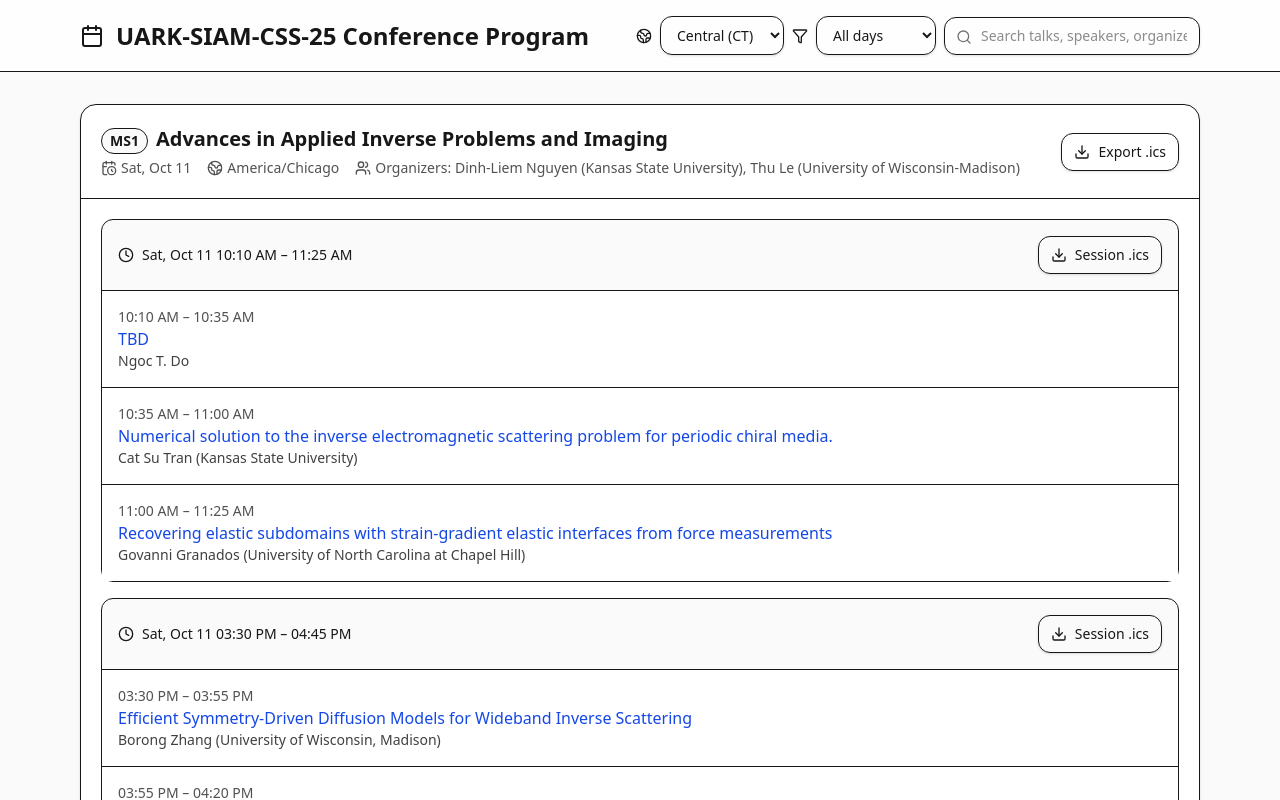
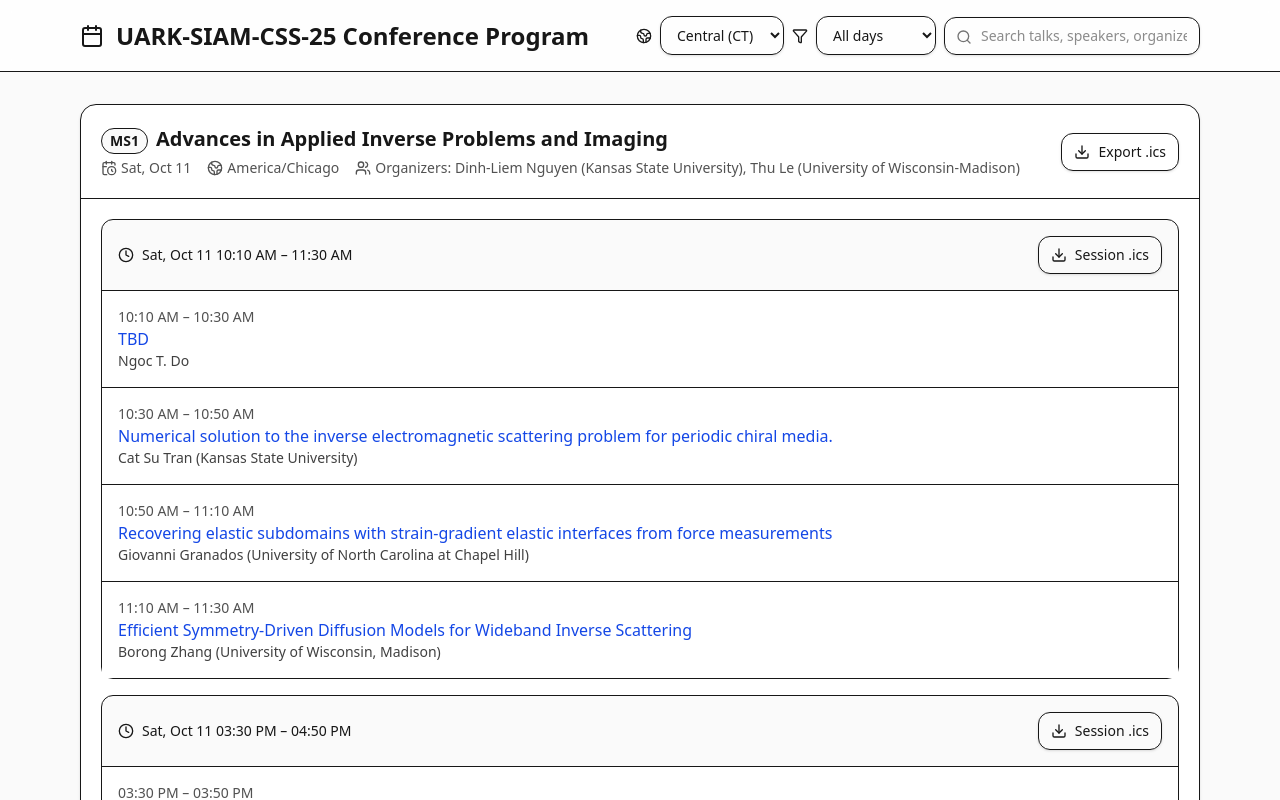
Before and after one commit to SIAM-UARK/UARK-SIAM-CSS-25, a React (Vite) app: page /#/ in a window 1280 px wide. Shown: the top 800 px of the page. Built offline with nearby package versions, Linux system fonts and the light colour scheme.

Commit message:
MS1: update schedule to two 4-talk panels with specified order/times; move Borong Zhang to morning; set afternoon order (Nair, Krishnan, Meng, Le); fix Granados spelling

```diff
--- a/src/sessions.js
+++ b/src/sessions.js
@@ -11,68 +11,22 @@
     sessions: [
       {
         start: "2025-10-11T10:10:00-05:00",
-        end: "2025-10-11T11:25:00-05:00",
+        end: "2025-10-11T11:30:00-05:00",
         talks: [
-          {
-            title: "TBD",
-            start: "2025-10-11T10:10:00-05:00",
-            end: "2025-10-11T10:35:00-05:00",
-            speakers: [{ name: "Ngoc T. Do", affiliation: "" }]
-          },
-          {
-            title: "Numerical solution to the inverse electromagnetic scattering problem for periodic chiral media.",
-            start: "2025-10-11T10:35:00-05:00",
-            end: "2025-10-11T11:00:00-05:00",
-            speakers: [{ name: "Cat Su Tran", affiliation: "Kansas State University" }]
-          },
-          {
-            title: "Recovering elastic subdomains with strain-gradient elastic interfaces from force measurements",
-            start: "2025-10-11T11:00:00-05:00",
-            end: "2025-10-11T11:25:00-05:00",
-            speakers: [{ name: "Govanni Granados", affiliation: "University of North Carolina at Chapel Hill" }]
-          }
+          { title: "TBD", start: "2025-10-11T10:10:00-05:00", end: "2025-10-11T10:30:00-05:00", speakers: [{ name: "Ngoc T. Do", affiliation: "" }] },
+          { title: "Numerical solution to the inverse electromagnetic scattering problem for periodic chiral media.", start: "2025-10-11T10:30:00-05:00", end: "2025-10-11T10:50:00-05:00", speakers: [{ name: "Cat Su Tran", affiliation: "Kansas State University" }] },
+          { title: "Recovering elastic subdomains with strain-gradient elastic interfaces from force measurements", start: "2025-10-11T10:50:00-05:00", end: "2025-10-11T11:10:00-05:00", speakers: [{ name: "Giovanni Granados", affiliation: "University of North Carolina at Chapel Hill" }] },
+          { title: "Efficient Symmetry-Driven Diffusion Models for Wideband Inverse Scattering", start: "2025-10-11T11:10:00-05:00", end: "2025-10-11T11:30:00-05:00", speakers: [{ name: "Borong Zhang", affiliation: "University of Wisconsin, Madison" }] }
         ]
       },
       {
         start: "2025-10-11T15:30:00-05:00",
-        end: "2025-10-11T16:45:00-05:00",
+        end: "2025-10-11T16:50:00-05:00",
         talks: [
-          {
-            title: "Efficient Symmetry-Driven Diffusion Models for Wideband Inverse Scattering",
-            start: "2025-10-11T15:30:00-05:00",
-            end: "2025-10-11T15:55:00-05:00",
-            speakers: [{ name: "Borong Zhang", affiliation: "University of Wisconsin, Madison" }]
-          },
-          {
-            title: "Laser propagation through random media: speckle formation and the Gaussian conjecture",
-            start: "2025-10-11T15:55:00-05:00",
-            end: "2025-10-11T16:20:00-05:00",
-            speakers: [{ name: "Anjali Nair", affiliation: "University of Chicago" }]
-          },
-          {
-            title: "Fourier-based model-infomed deep learning approach to solve the inverse source problem",
-            start: "2025-10-11T16:20:00-05:00",
-            end: "2025-10-11T16:45:00-05:00",
-            speakers: [{ name: "Aravinth Krishnan", affiliation: "Kansas State University" }]
-          }
-        ]
-      },
-      {
-        start: "2025-10-11T17:00:00-05:00",
-        end: "2025-10-11T18:00:00-05:00",
-        talks: [
-          {
-            title: "Exploring Low-Rank Structures in Inverse Scattering",
-            start: "2025-10-11T17:00:00-05:00",
-            end: "2025-10-11T17:35:00-05:00",
-            speakers: [{ name: "Shixu Meng", affiliation: "The University of Texas at Dallas" }]
-          },
-          {
-            title: "A fast sampling method for Maxwell's equations with applications to unprocessed experimental data",
-            start: "2025-10-11T17:35:00-05:00",
-            end: "2025-10-11T18:00:00-05:00",
-            speakers: [{ name: "Thu Le", affiliation: "University of Wisconsin–Madison" }]
-          }
+          { title: "Laser propagation through random media: speckle formation and the Gaussian conjecture", start: "2025-10-11T15:30:00-05:00", end: "2025-10-11T15:50:00-05:00", speakers: [{ name: "Anjali Nair", affiliation: "University of Chicago" }] },
+          { title: "Fourier-based model-infomed deep learning approach to solve the inverse source problem", start: "2025-10-11T15:50:00-05:00", end: "2025-10-11T16:10:00-05:00", speakers: [{ name: "Aravinth Krishnan", affiliation: "Kansas State University" }] },
+          { title: "Exploring Low-Rank Structures in Inverse Scattering", start: "2025-10-11T16:10:00-05:00", end: "2025-10-11T16:30:00-05:00", speakers: [{ name: "Shixu Meng", affiliation: "The University of Texas at Dallas" }] },
+          { title: "A fast sampling method for Maxwell's equations with applications to unprocessed experimental data", start: "2025-10-11T16:30:00-05:00", end: "2025-10-11T16:50:00-05:00", speakers: [{ name: "Thu Le", affiliation: "University of Wisconsin–Madison" }] }
         ]
       }
     ]
```
